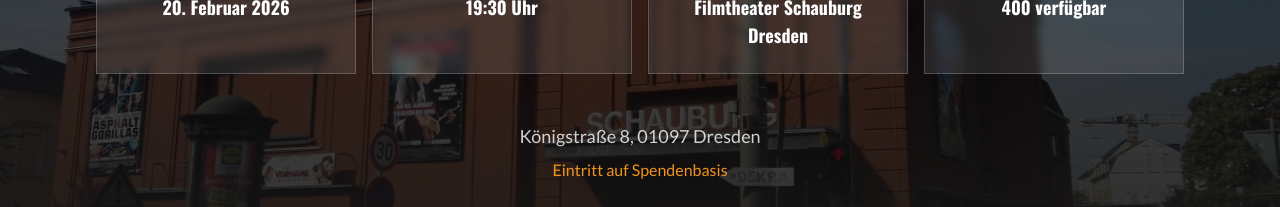
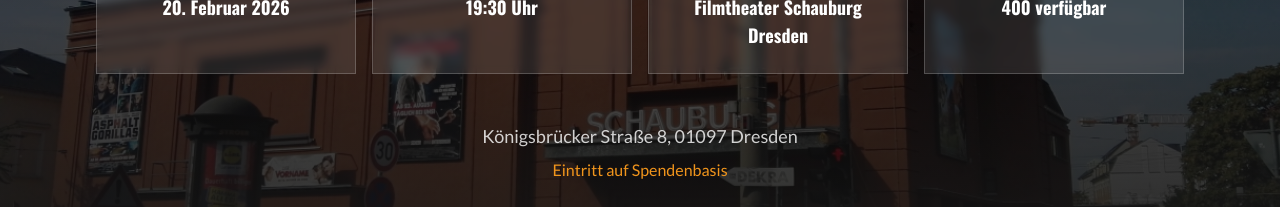
Before and after one commit to 00fLausch/das-ende-vom-tellerrand, a React (Vite) app: page / in a window 1280 px wide. Shown: the part 2640-2847 px from the top of the page. Built offline with nearby package versions, Linux system fonts and the light colour scheme; no server answers.

Commit message:
Update premiere address to Königsbrücker Straße

```diff
--- a/src/sections/Premiere.tsx
+++ b/src/sections/Premiere.tsx
@@ -98,7 +98,7 @@
             style={{ transitionDelay: '600ms' }}
           >
             <p className="text-white/80 text-lg">
-              Königstraße 8, 01097 Dresden
+              Königsbrücker Straße 8, 01097 Dresden
             </p>
             <p className="text-film-orange mt-2">
               Eintritt auf Spendenbasis
```
